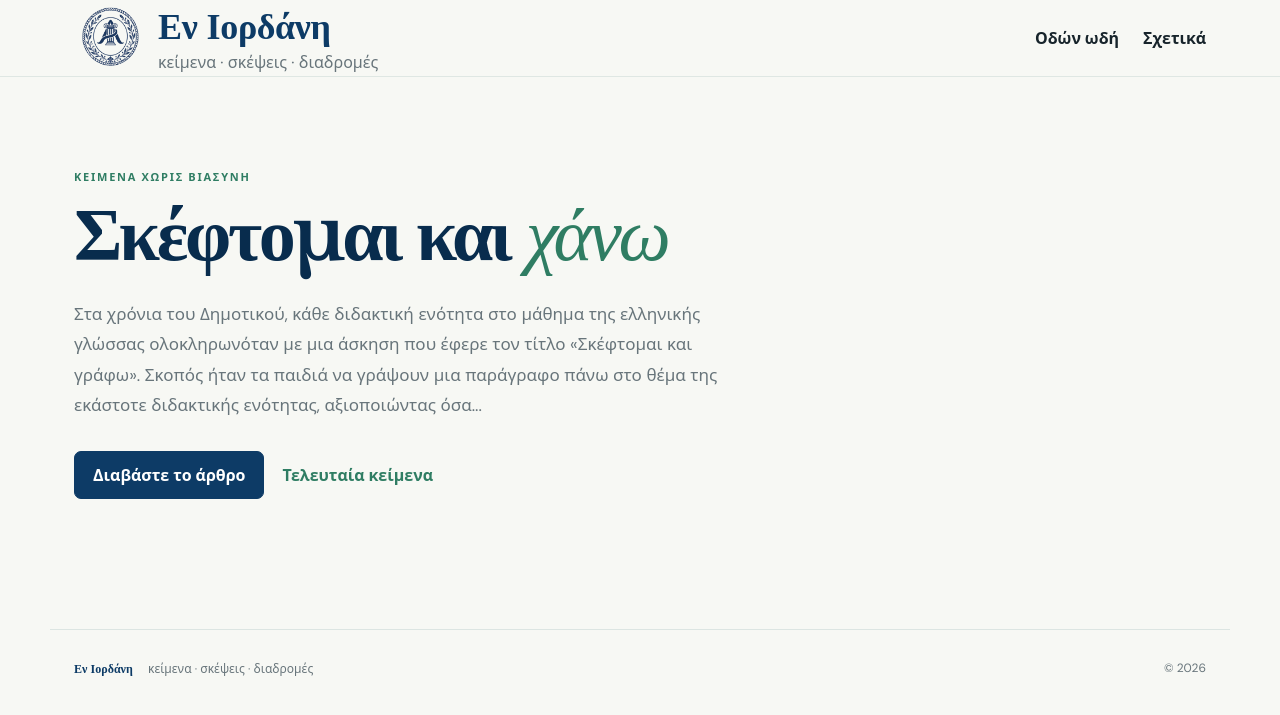
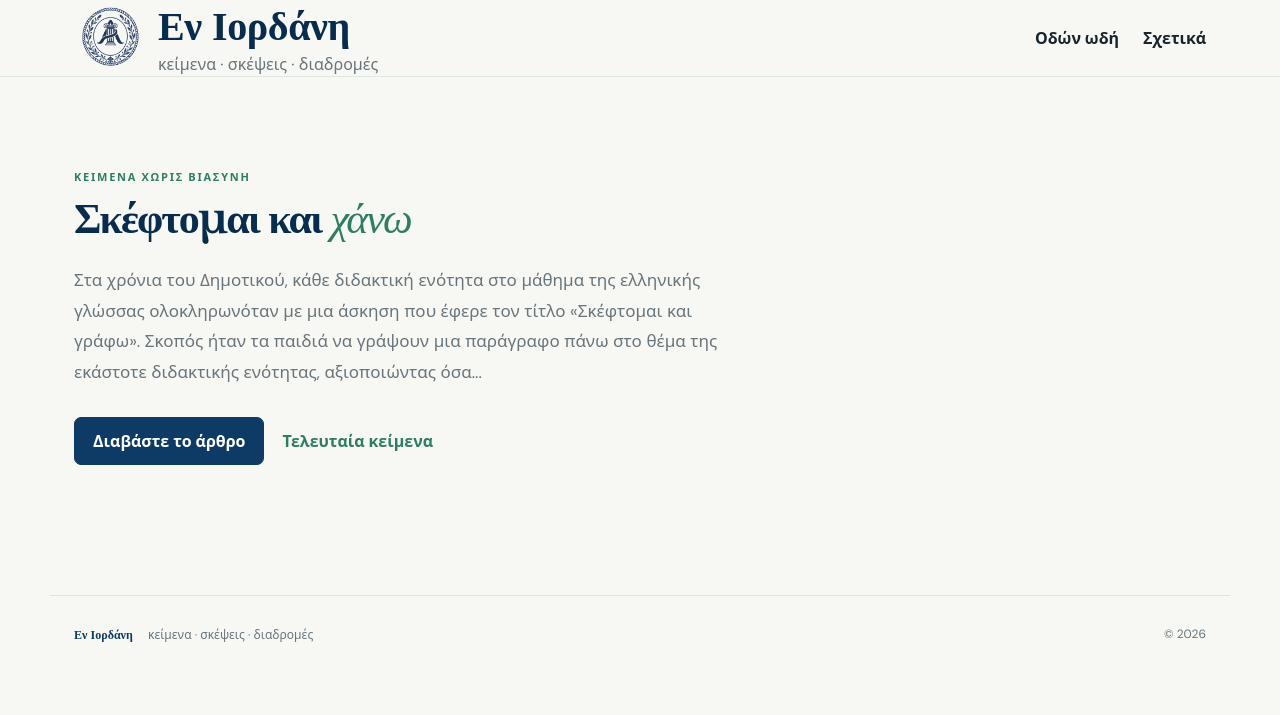
Before and after one commit to a-thrax/a-thrax.github.io, a Jekyll site: the page built from index.html, in a window 1280 px wide. Shown: the top 715 px of the page. Built offline with Jekyll 4.4.1, drawn with Linux system fonts in a browser that asks for light colours.

Commit message:
Rebalance homepage title and site name sizes
Shrink the featured article heading on the homepage, enlarge the
site name in the header and give it the deep blue, and justify post text.

Co-Authored-By: Claude Opus 5.5 <noreply@anthropic.com>

```diff
--- a/assets/css/style.css
+++ b/assets/css/style.css
@@ -55,7 +55,7 @@ button { cursor: pointer; font: inherit; }
   object-fit: contain;
   flex-shrink: 0;
 }
-.brand strong { display:block; font-family:"Libre Baskerville",serif; font-size: 36px; letter-spacing: -.01em; }
+.brand strong { display:block; font-family:"Libre Baskerville",serif; font-size: 40px; letter-spacing: -.01em; color: var(--blue-deep); }
 .brand small { display:block; text-align:center; color:var(--muted); font-size:16px; margin-top:2px; }
 .main-nav { display:flex; gap:24px; align-items:center; }
 .main-nav a {
@@ -89,6 +89,7 @@ h1 {
   letter-spacing:-.045em;
 }
 h1 em { color:var(--green); font-weight:400; }
+.hero h1 { font-size: clamp(30px,3.5vw,42px); }
 .hero-text {
   max-width: 650px;
   color:var(--muted);
@@ -151,7 +152,7 @@ h1 em { color:var(--green); font-weight:400; }
 
 .post { max-width: 720px; margin: 60px auto 0; }
 .post h1 { font-size: clamp(32px, 5vw, 48px); margin: 20px 0 30px; line-height: 1.15; }
-.post-content { font-size: 17px; line-height: 1.85; color: var(--ink); }
+.post-content { font-size: 17px; line-height: 1.85; color: var(--ink); text-align: justify; hyphens: auto; }
 .post-content p { margin: 0 0 22px; }
 .post-content a { color: var(--green); }
 .post-content img { max-width: 100%; height: auto; border-radius: 13px; margin: 10px 0 22px; display: block; }
@@ -204,5 +205,7 @@ footer strong { color:var(--blue); font-family:"Libre Baskerville",serif; margin
   .brand { min-width:auto; }
   .brand small { display:none; }
   h1 { font-size:43px; }
+  .hero h1 { font-size:32px; }
+  .brand strong { font-size:36px; }
   .section-heading { align-items:flex-start; flex-direction:column; }
 }
```
